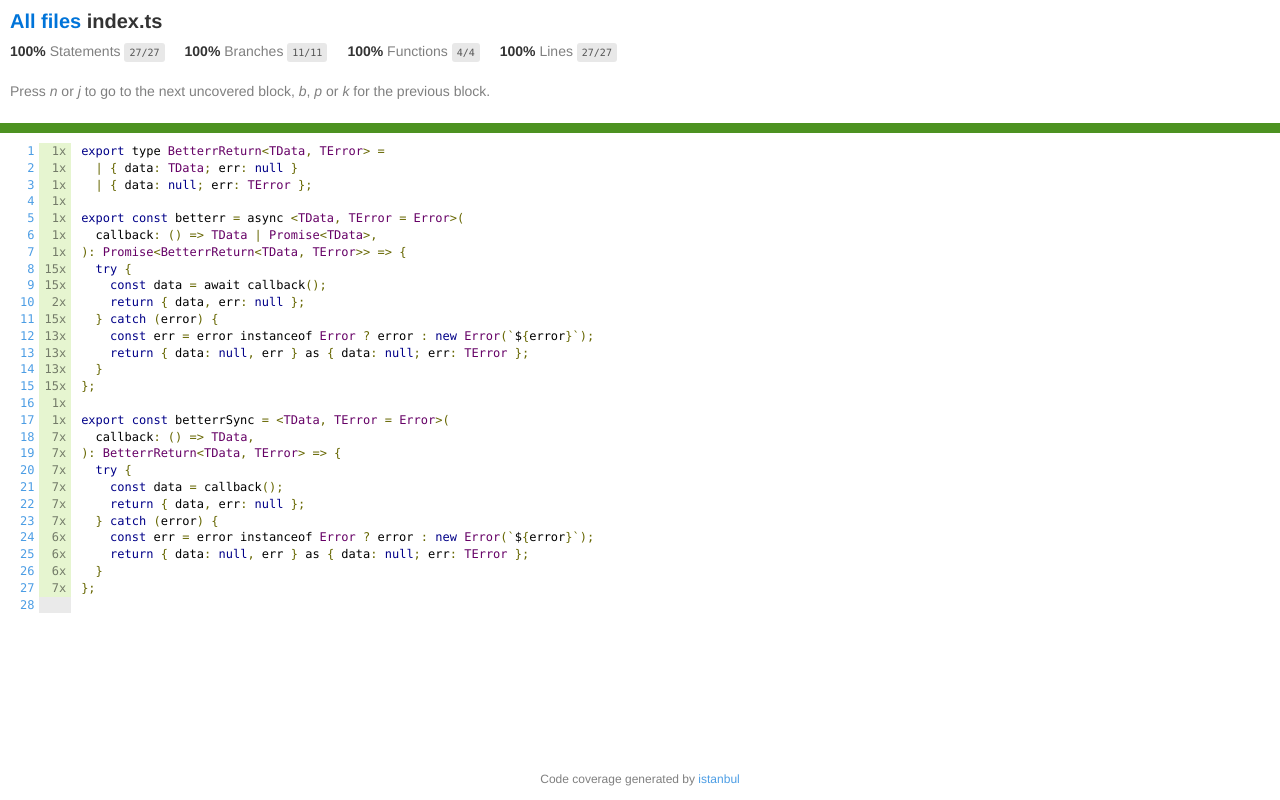
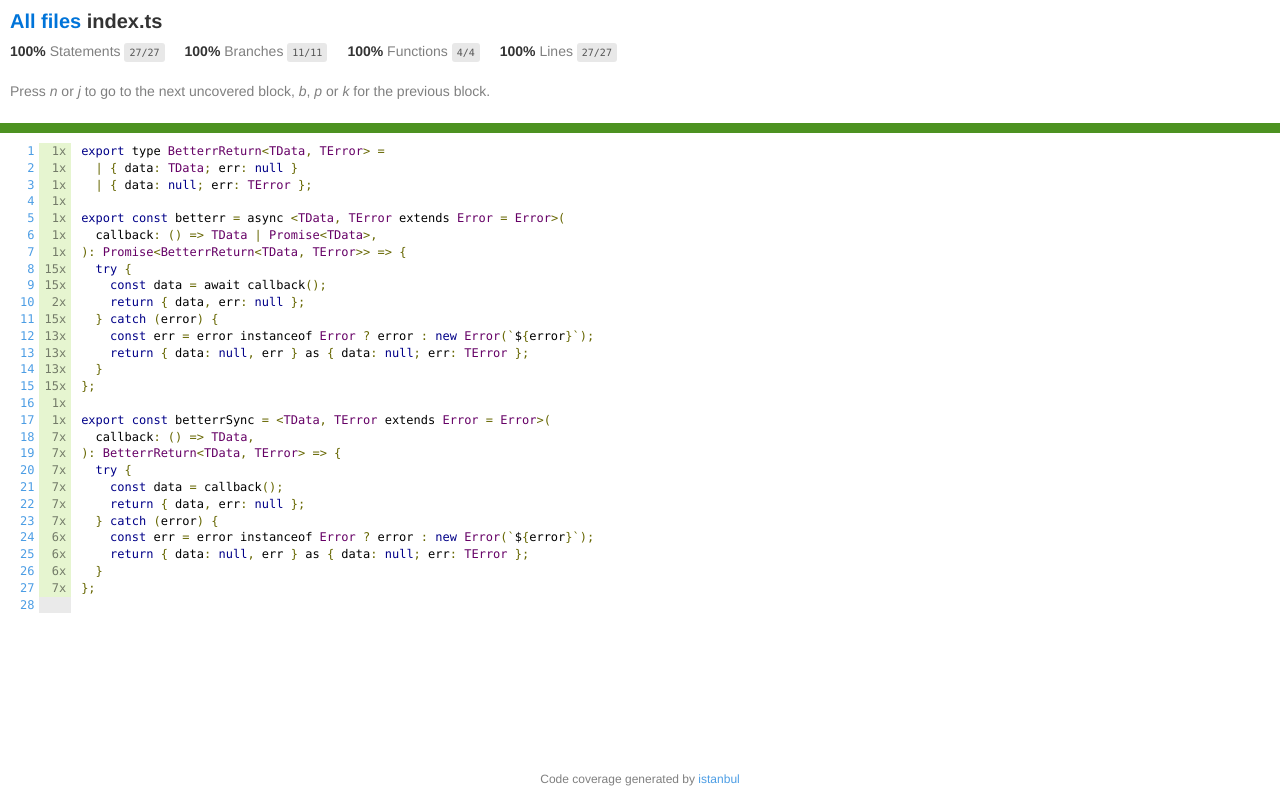
Before and after one commit to syhner/betterr, a plain HTML site: page index.ts.html in a window 1280 px wide. Drawn offline with Linux system fonts and the light colour scheme.

Commit message:
Test coverage from 36c2650

```diff
--- a/index.ts.html
+++ b/index.ts.html
@@ -121,7 +121,7 @@
   | { data: TData; err: null }
   | { data: null; err: TError };
 &nbsp;
-export const betterr = async &lt;TData, TError = Error&gt;(
+export const betterr = async &lt;TData, TError extends Error = Error&gt;(
   callback: () =&gt; TData | Promise&lt;TData&gt;,
 ): Promise&lt;BetterrReturn&lt;TData, TError&gt;&gt; =&gt; {
   try {
@@ -133,7 +133,7 @@ export const betterr = async &lt;TData, TError = Error&gt;(
   }
 };
 &nbsp;
-export const betterrSync = &lt;TData, TError = Error&gt;(
+export const betterrSync = &lt;TData, TError extends Error = Error&gt;(
   callback: () =&gt; TData,
 ): BetterrReturn&lt;TData, TError&gt; =&gt; {
   try {
```
